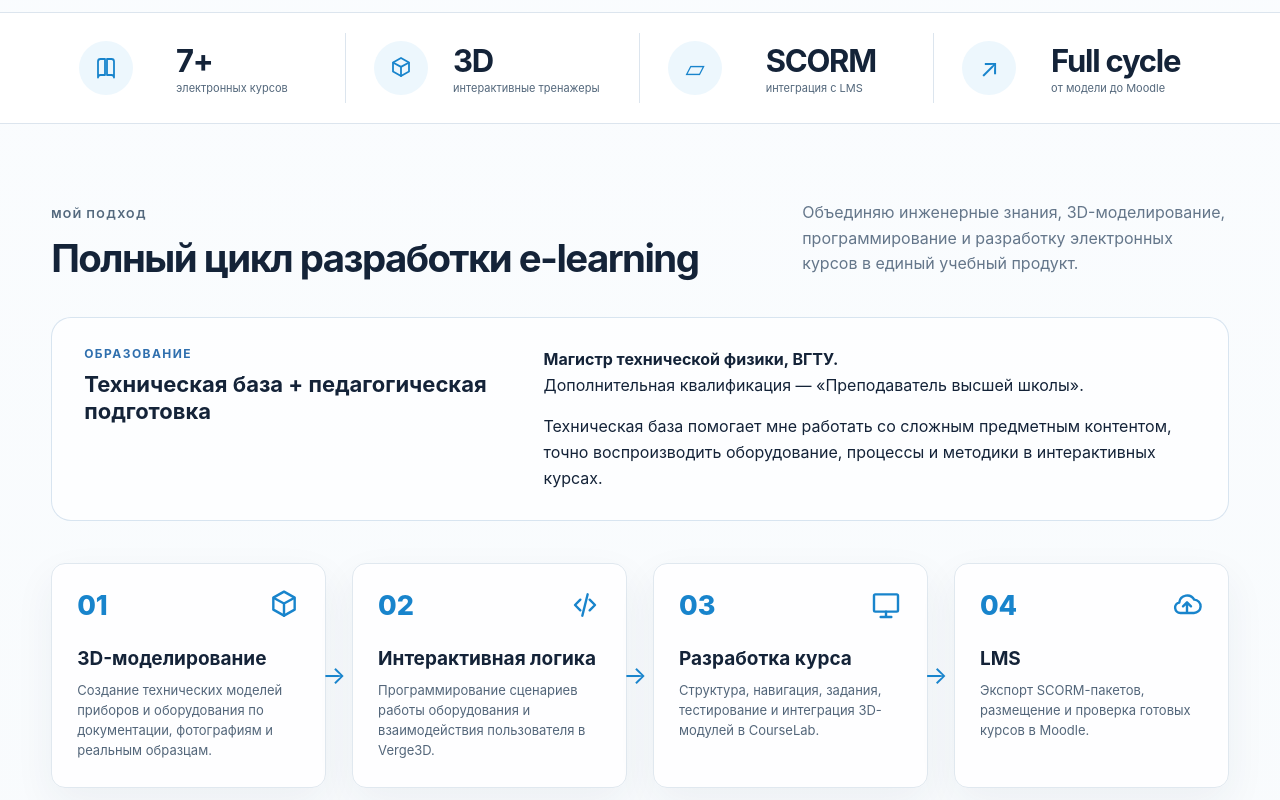
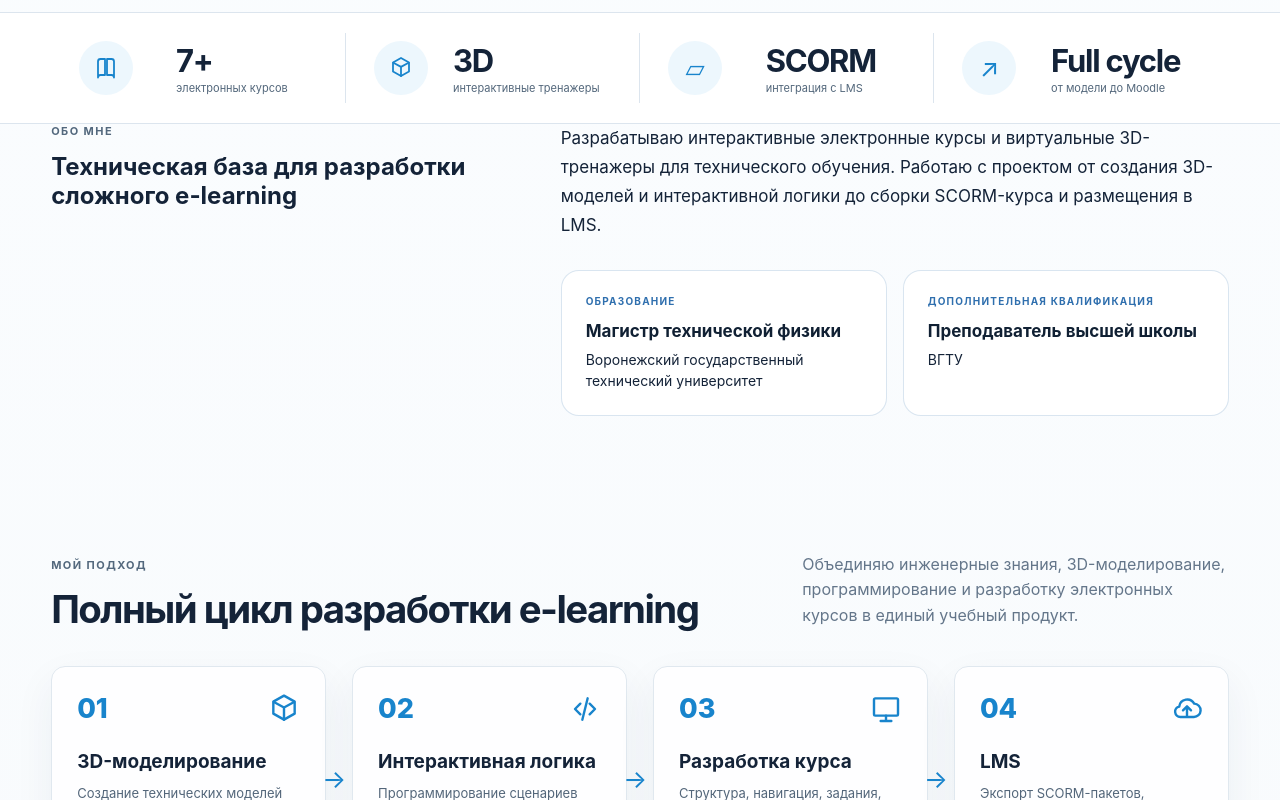
Before and after one commit to Mariketa/portfolio, a React (Vite) app: page / in a window 1280 px wide. Shown: the part 860-1660 px from the top of the page. Built offline with nearby package versions, Linux system fonts and the light colour scheme.

Commit message:
Add education section

```diff
--- a/src/App.tsx
+++ b/src/App.tsx
@@ -420,7 +420,43 @@ function App() {
           <div><span className="stat-icon">↗</span><strong>Full cycle</strong><p>от модели до Moodle</p></div>
         </section>
 
-        <section className="process section-pad" id="about">
+        <section className="about section-pad" id="about">
+          <div className="about-grid">
+            <div className="about-heading">
+              <p className="eyebrow">ОБО МНЕ</p>
+
+              <h2>
+                Техническая база для разработки
+                сложного e-learning
+              </h2>
+            </div>
+
+            <div className="about-info">
+              <p className="about-lead">
+                Разрабатываю интерактивные электронные курсы
+                и виртуальные 3D-тренажеры для технического обучения.
+                Работаю с проектом от создания 3D-моделей и интерактивной
+                логики до сборки SCORM-курса и размещения в LMS.
+              </p>
+
+              <div className="education-row">
+                <div className="education-item">
+                  <span>ОБРАЗОВАНИЕ</span>
+                  <strong>Магистр технической физики</strong>
+                  <p>Воронежский государственный технический университет</p>
+                </div>
+
+                <div className="education-item">
+                  <span>ДОПОЛНИТЕЛЬНАЯ КВАЛИФИКАЦИЯ</span>
+                  <strong>Преподаватель высшей школы</strong>
+                  <p>ВГТУ</p>
+                </div>
+              </div>
+            </div>
+          </div>
+        </section>
+
+        <section className="process section-pad" id="skills">
           <div className="section-heading split-heading">
             <div>
               <p className="eyebrow">МОЙ ПОДХОД</p>
@@ -428,32 +464,13 @@ function App() {
             </div>
 
             <p>
-              Объединяю инженерные знания, 3D-моделирование, программирование
-              и разработку электронных курсов в единый учебный продукт.
+              Объединяю инженерные знания, 3D-моделирование,
+              программирование и разработку электронных курсов
+              в единый учебный продукт.
             </p>
           </div>
 
-          <div className="education-block">
-            <div className="education-title">
-              <span>ОБРАЗОВАНИЕ</span>
-              <h3>Техническая база + педагогическая подготовка</h3>
-            </div>
-
-            <div className="education-content">
-              <p>
-                <strong>Магистр технической физики, ВГТУ.</strong><br />
-                Дополнительная квалификация — «Преподаватель высшей школы».
-              </p>
-
-              <p>
-                Техническая база помогает мне работать со сложным предметным контентом,
-                точно воспроизводить оборудование, процессы и методики
-                в интерактивных курсах.
-              </p>
-            </div>
-          </div>
-
-          <div className="process-grid" id="skills">
+          <div className="process-grid">
             <article className="process-card">
               <div className="step-head">
                 <span>01</span>
@@ -461,8 +478,8 @@ function App() {
               </div>
               <h3>3D-моделирование</h3>
               <p>
-                Создание технических моделей приборов и оборудования по документации,
-                фотографиям и реальным образцам.
+                Создание технических моделей приборов и оборудования
+                по документации, фотографиям и реальным образцам.
               </p>
             </article>
 
@@ -473,8 +490,8 @@ function App() {
               </div>
               <h3>Интерактивная логика</h3>
               <p>
-                Программирование сценариев работы оборудования и взаимодействия
-                пользователя в Verge3D.
+                Программирование сценариев работы оборудования
+                и взаимодействия пользователя в Verge3D.
               </p>
             </article>
 
@@ -485,8 +502,8 @@ function App() {
               </div>
               <h3>Разработка курса</h3>
               <p>
-                Структура, навигация, задания, тестирование и интеграция
-                3D-модулей в CourseLab.
+                Структура, навигация, задания, тестирование
+                и интеграция 3D-модулей в CourseLab.
               </p>
             </article>
 
@@ -497,7 +514,8 @@ function App() {
               </div>
               <h3>LMS</h3>
               <p>
-                Экспорт SCORM-пакетов, размещение и проверка готовых курсов в Moodle.
+                Экспорт SCORM-пакетов, размещение
+                и проверка готовых курсов в Moodle.
               </p>
             </article>
           </div>
--- a/src/styles.css
+++ b/src/styles.css
@@ -205,47 +205,79 @@ a:focus-visible, button:focus-visible { outline:3px solid rgba(24,132,204,.28);
 .flow-row b { color:#7caaca; }
 .tag-row.large { margin-top:25px; }
 .tag-row.large span { font-size:11px; background:#e8f3fa; color:#1a6d9f; }
-.education-block {
+.about {
+  padding-bottom: 60px;
+}
+
+.about-grid {
   display: grid;
   grid-template-columns: 0.9fr 1.4fr;
-  gap: 40px;
-  margin: 36px 0 42px;
-  padding: 28px 32px;
-  border: 1px solid rgba(47, 111, 174, 0.18);
-  border-radius: 20px;
-  background: rgba(255, 255, 255, 0.7);
+  gap: 80px;
+  align-items: start;
 }
 
-.education-title span {
+.about-heading h2 {
+  max-width: 520px;
+  margin: 8px 0 0;
+}
+
+.about-info {
+  display: grid;
+  gap: 30px;
+}
+
+.about-lead {
+  max-width: 720px;
+  margin: 0;
+  font-size: 17px;
+  line-height: 1.7;
+  color: var(--text-muted);
+}
+
+.education-row {
+  display: grid;
+  grid-template-columns: repeat(2, 1fr);
+  gap: 16px;
+}
+
+.education-item {
+  padding: 24px;
+  border: 1px solid rgba(47, 111, 174, 0.18);
+  border-radius: 18px;
+  background: #fff;
+}
+
+.education-item span {
   display: block;
-  margin-bottom: 10px;
-  font-size: 12px;
+  margin-bottom: 14px;
+  font-size: 10px;
   font-weight: 700;
   letter-spacing: 0.12em;
   color: #2f6fae;
 }
 
-.education-title h3 {
-  margin: 0;
-  font-size: 22px;
-  line-height: 1.25;
+.education-item strong {
+  display: block;
+  margin-bottom: 8px;
+  font-size: 17px;
+  color: #102033;
 }
 
-.education-content {
-  display: grid;
-  gap: 14px;
+.education-item p {
+  margin: 0;
+  font-size: 14px;
+  line-height: 1.5;
+  color: var(--text-muted);
 }
 
-.education-content p {
-  margin: 0;
-  line-height: 1.65;
-}
+@media (max-width: 900px) {
+  .about-grid {
+    grid-template-columns: 1fr;
+    gap: 30px;
+  }
 
-@media (max-width: 768px) {
-  .education-block {
+  .education-row {
     grid-template-columns: 1fr;
-    gap: 20px;
-    padding: 24px;
   }
 }
 @media (max-width: 1180px) {
```
